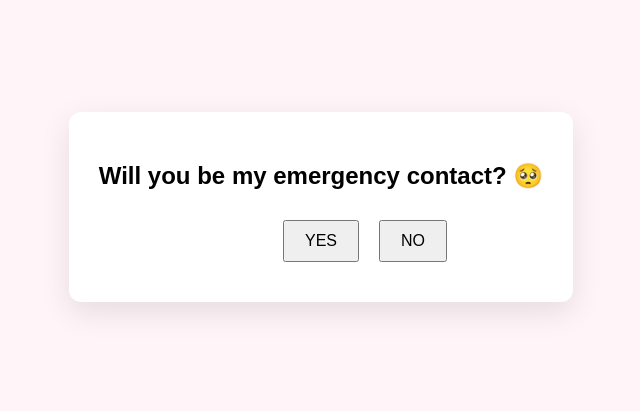
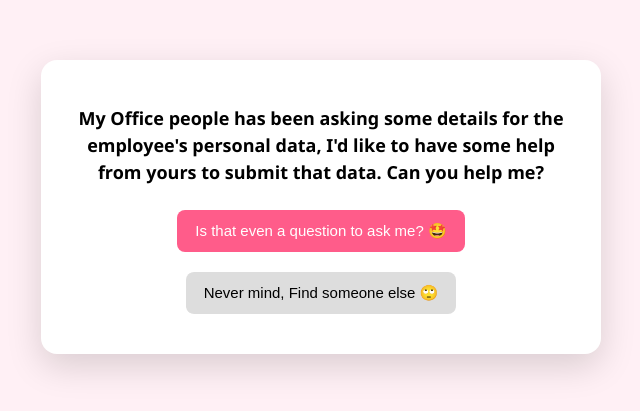
Before and after one commit to tejguntur-arch/I-have-a-question-for-you..., a plain HTML site: page index.html in a window 1280 px wide. Shown: the part 201-612 px from the top of the page, without its empty margins (319-959 px from the left). Drawn offline with Linux system fonts and the light colour scheme.

Commit message:
Update index.html

```diff
--- a/index.html
+++ b/index.html
@@ -5,71 +5,131 @@
   <title>Important Question</title>
   <style>
     body {
-      font-family: Arial, sans-serif;
-      background: #fff5f8;
+      font-family: "Segoe UI", sans-serif;
+      background: #fff0f5;
       display: flex;
       justify-content: center;
       align-items: center;
       height: 100vh;
+      overflow: hidden;
     }
+
     .box {
       background: white;
       padding: 30px;
-      border-radius: 12px;
+      border-radius: 16px;
       text-align: center;
-      box-shadow: 0 10px 30px rgba(0,0,0,0.1);
+      width: 90%;
+      max-width: 500px;
+      box-shadow: 0 12px 35px rgba(0,0,0,0.15);
     }
+
+    h2 {
+      font-size: 18px;
+      line-height: 1.5;
+    }
+
     button {
-      padding: 10px 20px;
+      padding: 12px 18px;
       margin: 10px;
-      font-size: 16px;
+      font-size: 15px;
+      border: none;
+      border-radius: 8px;
       cursor: pointer;
     }
-    #noBtn {
+
+    .yes {
+      background: #ff5c8a;
+      color: white;
+    }
+
+    .no {
+      background: #ddd;
+    }
+
+    #hoverNo {
       position: absolute;
     }
   </style>
 </head>
 
 <body>
-  <div class="box" id="step1">
-    <h2>Will you be my emergency contact? 🥺</h2>
-    <button onclick="showStep2()">YES</button>
-    <button id="noBtn" onmouseover="moveNo()">NO</button>
-  </div>
 
-  <div class="box" id="step2" style="display:none;">
-    <h2>You selected what you really mean? 😌</h2>
-    <button onclick="finalYes()">YES</button>
-    <button onclick="goBack()">NO</button>
-  </div>
+<!-- STEP 1 -->
+<div class="box" id="step1">
+  <h2>
+    My Office people has been asking some details for the employee's personal data,
+    I'd like to have some help from yours to submit that data.
+    Can you help me?
+  </h2>
 
-  <div class="box" id="final" style="display:none;">
-    <h2>Congratulations 💛</h2>
-    <p>You are officially my emergency contact.</p>
-  </div>
+  <button class="yes" onclick="goStep2()">
+    Is that even a question to ask me? 🤩
+  </button>
+
+  <button class="no" onclick="meanPopup()">
+    Never mind, Find someone else 🙄
+  </button>
+</div>
+
+<!-- STEP 2 -->
+<div class="box" id="step2" style="display:none;">
+  <h2>
+    My office HR Team wants to know what's my blood group which I already know,
+    but they've also asked me about emergency contact,
+    which I have no clue about…
+    <br><br>
+    Will you be my emergency contact? 🥹
+  </h2>
+
+  <button class="yes" onclick="goStep3()">Yes!</button>
+  <button class="no" id="hoverNo" onmouseover="moveNo()">NO!</button>
+</div>
+
+<!-- STEP 3 -->
+<div class="box" id="step3" style="display:none;">
+  <h2>Malli aduguthunna… you mean what you are saying right? 🥺</h2>
+
+  <button class="yes" onclick="finalYes()">Yes</button>
+  <button class="no" onclick="finalNo()">No</button>
+</div>
+
+<!-- FINAL YES -->
+<div class="box" id="finalYesBox" style="display:none;">
+  <h2>Congratulations! 💛</h2>
+  <p>You’re now officially my emergency contact!</p>
+</div>
 
 <script>
-  function moveNo() {
-    const noBtn = document.getElementById("noBtn");
-    noBtn.style.top = Math.random() * window.innerHeight + "px";
-    noBtn.style.left = Math.random() * window.innerWidth + "px";
-  }
-
-  function showStep2() {
+  function goStep2() {
     document.getElementById("step1").style.display = "none";
     document.getElementById("step2").style.display = "block";
   }
 
-  function goBack() {
+  function meanPopup() {
+    alert("Such a mean guy you are 😡\nKateef inka meetho!");
+  }
+
+  function moveNo() {
+    const btn = document.getElementById("hoverNo");
+    btn.style.top = Math.random() * (window.innerHeight - 50) + "px";
+    btn.style.left = Math.random() * (window.innerWidth - 100) + "px";
+  }
+
+  function goStep3() {
     document.getElementById("step2").style.display = "none";
-    document.getElementById("step1").style.display = "block";
+    document.getElementById("step3").style.display = "block";
   }
 
   function finalYes() {
-    document.getElementById("step2").style.display = "none";
-    document.getElementById("final").style.display = "block";
+    document.getElementById("step3").style.display = "none";
+    document.getElementById("finalYesBox").style.display = "block";
+  }
+
+  function finalNo() {
+    alert("Okay bye… thank you for your time 😔");
   }
 </script>
+
 </body>
 </html>
```
